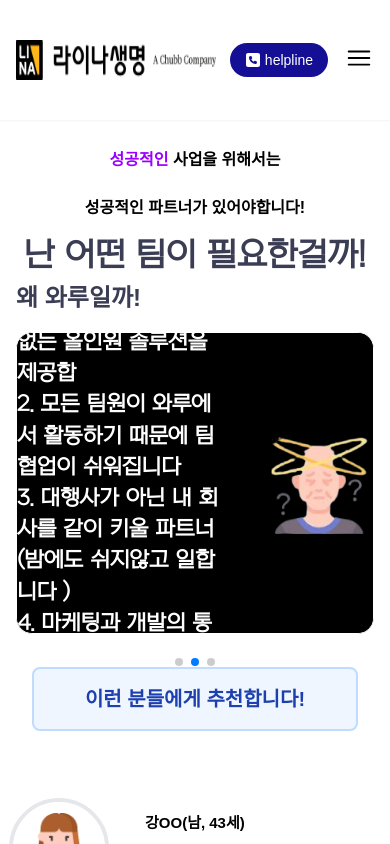
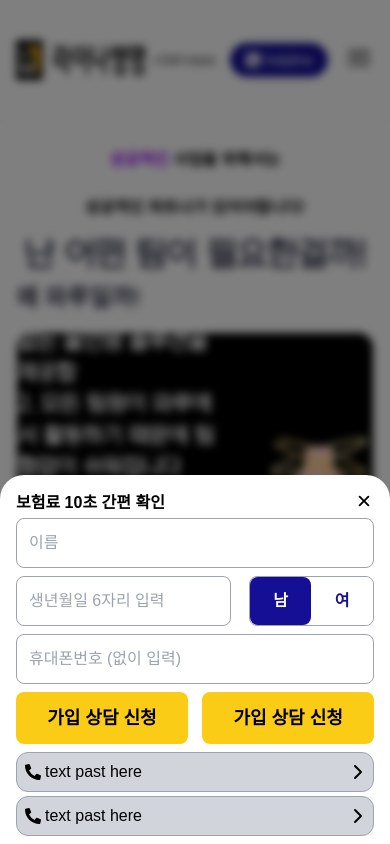
Before and after one commit to Sajjad55555/life_insurance, a Next.js app: page / in a window 390 px wide. Shown: the top 844 px of the page. Built offline with nearby package versions, Linux system fonts and the light colour scheme; a web font is replaced by a local one.

Commit message:
some changes body

```diff
--- a/app/components/body.tsx
+++ b/app/components/body.tsx
@@ -18,7 +18,7 @@ export default function Body() {
       </div>
 
       {/* Recommendation Heading */}
-      <div className="w-full flex items-center justify-center my-8 px-8 md:my-12">
+      <div className="w-full flex items-center mt-12 justify-center my-8 px-8 md:my-12">
         <div className="w-full md:w-[80%] bg-blue-50 py-4 rounded-lg border-2 border-blue-200"> {/* Soft blue background */}
           <h1 className="text-xl md:text-3xl font-bold text-blue-800 text-center">
             이런 분들에게 추천합니다!
--- a/app/components/model_handel.tsx
+++ b/app/components/model_handel.tsx
@@ -32,7 +32,7 @@ export default function Model_Handel() {
 
   const handleClose = () => {
     setActiveModel(null);
-    localStorage.setItem('modalClosed', 'true');
+    localStorage.setItem('modalClosed', 'false');
   };
 
   const openModel = (modelNumber: number) => {
--- a/app/page.tsx
+++ b/app/page.tsx
@@ -34,7 +34,7 @@ export default function Home() {
       {/* Footer */}
       <div><Footer /></div>
       {/* model */}
-      {/* <div className="mt-[110px] md:hidden "><Model_Handel/></div> */}
+      <div className="mt-[110px] md:hidden "><Model_Handel/></div>
 
       {/* Insurance Popup */}
     </div>
```
